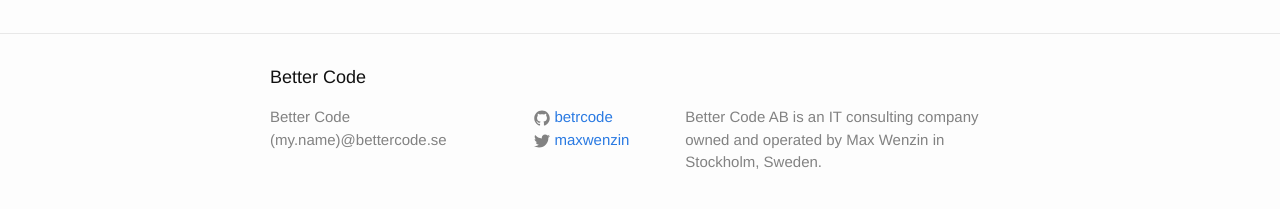
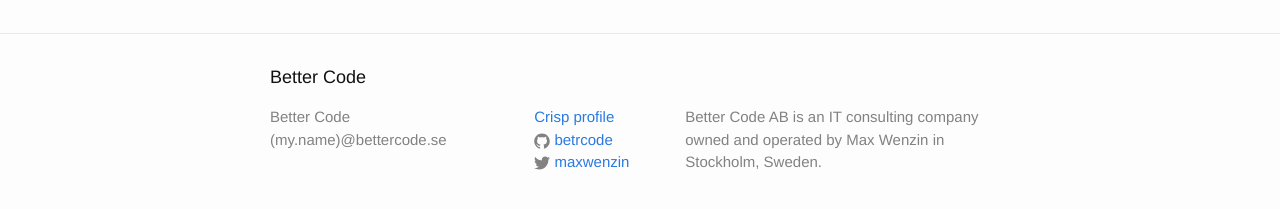
Before and after one commit to betrcode/betrcode.github.io, a Jekyll site: the page built from index.html, in a window 1280 px wide and 900 px high, scrolled down 1553 px. Shown: the part 666-875 px from the top of the window. Built offline with Jekyll 4.4.1, drawn with Linux system fonts in a browser that asks for light colours.

Commit message:
Added Crisp link to footer

```diff
--- a/_includes/footer.html
+++ b/_includes/footer.html
@@ -14,6 +14,9 @@
 
       <div class="footer-col footer-col-2">
         <ul class="social-media-list">
+          <li>
+            <a href="https://crisp.se/max.wenzin">Crisp profile</a>
+          </li>
           {% if site.github_username %}
           <li>
             {% include icon-github.html username=site.github_username %}
```
